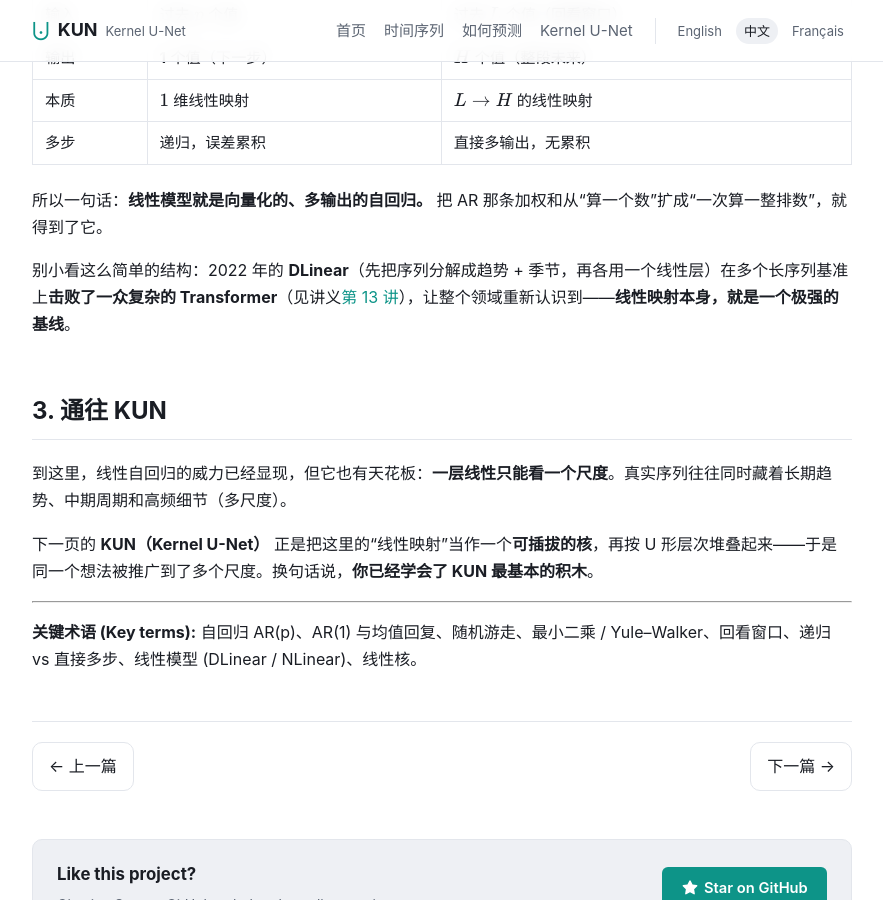
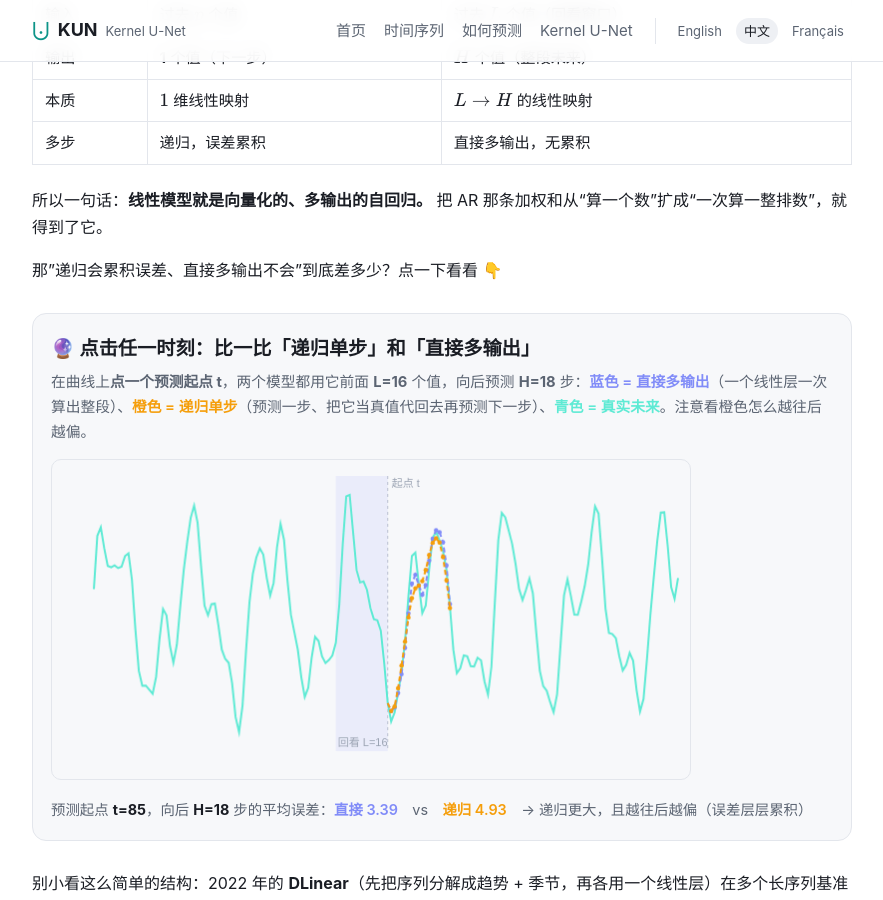
Before and after one commit to JiangYou2025/kun, a Jekyll site: the page built from zh/linear-autoregression.md, in a window 1280 px wide and 900 px high, scrolled down 3740 px. Shown: the whole window, without its empty margins (198-1081 px from the left). Built offline with Jekyll 4.4.1, drawn with Linux system fonts in a browser that asks for light colours; formulas are drawn with MathJax 3; comment, search, counter and statistics services are not loaded.

Commit message:
linear-autoregression: add interactive recursive-vs-direct multi-step forecast demo in section 2

```diff
--- a/zh/linear-autoregression.md
+++ b/zh/linear-autoregression.md
@@ -268,6 +268,129 @@ $$\hat{x}_{t+h} \;=\; \sum_{i=1}^{L} W_{h,i}\,x_{t-L+i} + b_h, \qquad h = 1, 2,
 
 所以一句话：**线性模型就是向量化的、多输出的自回归。** 把 AR 那条加权和从“算一个数”扩成“一次算一整排数”，就得到了它。
 
+那"递归会累积误差、直接多输出不会"到底差多少？点一下看看 👇
+
+<div class="game" markdown="0">
+<h3 style="margin-top:0">🔮 点击任一时刻：比一比「递归单步」和「直接多输出」</h3>
+<p class="hint">在曲线上<strong>点一个预测起点 t</strong>，两个模型都用它前面 <b>L=16</b> 个值，向后预测 <b>H=18</b> 步：<span style="color:#818cf8;font-weight:600">蓝色 = 直接多输出</span>（一个线性层一次算出整段）、<span style="color:#f59e0b;font-weight:600">橙色 = 递归单步</span>（预测一步、把它当真值代回去再预测下一步）、<span style="color:#5eead4;font-weight:600">青色 = 真实未来</span>。注意看橙色怎么越往后越偏。</p>
+
+<canvas id="ms-canvas" width="640" height="320" style="width:100%;max-width:640px;border-radius:10px;border:1px solid var(--border);background:var(--surface);cursor:crosshair"></canvas>
+<div id="ms-info" style="margin-top:10px;font-size:.9rem;color:var(--muted)"></div>
+
+<script>
+(function(){
+  var cv=document.getElementById('ms-canvas'); if(!cv) return;
+  var ctx=cv.getContext('2d'); var info=document.getElementById('ms-info');
+  var W=640,CH=320, ML=42,MR=12,MT=16,MB=28, PW=W-ML-MR, PH=CH-MT-MB;
+  var N=170, L=16, H=18, TAU=Math.PI*2;
+  var i,j,k,t,h;
+
+  // 一段两段不可公度周期 + 不规则项的序列：周期 23 比 L=16 长，单步模型无法完美拟合
+  var y=[];
+  for(t=0;t<N;t++){
+    var b=52+26*Math.sin(TAU*t/23)+13*Math.sin(TAU*t/9+0.6);
+    var irr=7*Math.sin(t*0.7)*Math.cos(t*0.27)+5*Math.sin(t*1.3+0.4);
+    y.push(b+irr);
+  }
+
+  function solve(A,b){
+    var nn=b.length,r,c,ii;
+    for(c=0;c<nn;c++){
+      var piv=c;
+      for(r=c+1;r<nn;r++) if(Math.abs(A[r][c])>Math.abs(A[piv][c])) piv=r;
+      var ta=A[c];A[c]=A[piv];A[piv]=ta; var tb=b[c];b[c]=b[piv];b[piv]=tb;
+      var d=A[c][c]; if(Math.abs(d)<1e-9) d=d<0?-1e-9:1e-9;
+      for(r=0;r<nn;r++){ if(r===c) continue; var fa=A[r][c]/d; for(ii=c;ii<nn;ii++) A[r][ii]-=fa*A[c][ii]; b[r]-=fa*b[c]; }
+    }
+    var x=[]; for(ii=0;ii<nn;ii++) x.push(b[ii]/A[ii][ii]); return x;
+  }
+  function fit(rows,tgt,m){   // 含轻微 ridge 的最小二乘
+    var A=[],bv=[],r,a,ii;
+    for(a=0;a<m;a++){ A.push(new Array(m).fill(0)); bv.push(0); }
+    for(r=0;r<rows.length;r++){ var fr=rows[r],tv=tgt[r];
+      for(a=0;a<m;a++){ for(ii=0;ii<m;ii++) A[a][ii]+=fr[a]*fr[ii]; bv[a]+=fr[a]*tv; } }
+    var md=0; for(a=1;a<m;a++) md+=A[a][a]; md/=(m-1);
+    for(a=1;a<m;a++) A[a][a]+=0.04*md;
+    return solve(A,bv);
+  }
+
+  // 单步 AR(L) —— 用于递归
+  var rA=[],tA=[];
+  for(t=L;t<N;t++){ var fr=[1]; for(k=1;k<=L;k++) fr.push(y[t-k]); rA.push(fr); tA.push(y[t]); }
+  var coefAR=fit(rA,tA,L+1);
+
+  // 直接多输出 —— 每个 horizon 各训一个线性模型（= 矩阵 W 的一行）
+  var coefDir=[];
+  for(h=1;h<=H;h++){
+    var rows=[],tg=[];
+    for(t=L-1;t+h<N;t++){ var fr=[1]; for(i=0;i<L;i++) fr.push(y[t-L+1+i]); rows.push(fr); tg.push(y[t+h]); }
+    coefDir.push(fit(rows,tg,L+1));
+  }
+
+  function recursive(o){
+    var hist=[]; for(k=0;k<L;k++) hist.push(y[o-k]);   // hist[0]=y[o]（滞后 1）
+    var out=[];
+    for(h=0;h<H;h++){ var s=coefAR[0]; for(k=1;k<=L;k++) s+=coefAR[k]*hist[k-1];
+      out.push(s); hist.unshift(s); hist.pop(); }
+    return out;
+  }
+  function direct(o){
+    var out=[];
+    for(h=1;h<=H;h++){ var c=coefDir[h-1],s=c[0]; for(i=0;i<L;i++) s+=c[i+1]*y[o-L+1+i]; out.push(s); }
+    return out;
+  }
+
+  var ymin=Math.min.apply(null,y), ymax=Math.max.apply(null,y), pad=(ymax-ymin)*0.08;
+  ymin-=pad; ymax+=pad;
+  function X(idx){ return ML+PW*idx/(N-1); }
+  function Y(v){ return MT+PH*(1-(v-ymin)/(ymax-ymin)); }
+
+  var o=Math.round(N*0.5);
+
+  function draw(){
+    ctx.clearRect(0,0,W,CH);
+    ctx.fillStyle='rgba(129,140,248,0.10)';ctx.fillRect(X(o-L+1),MT,X(o)-X(o-L+1),PH);
+    ctx.strokeStyle='rgba(150,160,180,0.6)';ctx.setLineDash([3,3]);ctx.lineWidth=1;
+    ctx.beginPath();ctx.moveTo(X(o),MT);ctx.lineTo(X(o),MT+PH);ctx.stroke();ctx.setLineDash([]);
+    ctx.fillStyle='#9aa3b2';ctx.font='11px sans-serif';
+    ctx.fillText('起点 t',X(o)+4,MT+11);
+    ctx.fillText('回看 L='+L,X(o-L+1)+2,MT+PH-5);
+
+    ctx.strokeStyle='#5eead4';ctx.lineWidth=2;ctx.beginPath();
+    for(i=0;i<N;i++){ var xx=X(i),yy=Y(y[i]); if(i===0)ctx.moveTo(xx,yy); else ctx.lineTo(xx,yy); }
+    ctx.stroke();
+
+    var dr=direct(o), rc=recursive(o);
+    function fc(arr,col){
+      ctx.strokeStyle=col;ctx.lineWidth=2;ctx.setLineDash([5,3]);ctx.beginPath();
+      ctx.moveTo(X(o),Y(y[o]));
+      for(h=1;h<=H;h++) ctx.lineTo(X(o+h),Y(arr[h-1]));
+      ctx.stroke();ctx.setLineDash([]);
+      for(h=1;h<=H;h++){ ctx.fillStyle=col;ctx.beginPath();ctx.arc(X(o+h),Y(arr[h-1]),2.2,0,TAU);ctx.fill(); }
+    }
+    fc(dr,'#818cf8'); fc(rc,'#f59e0b');
+
+    var maeD=0,maeR=0;
+    for(h=1;h<=H;h++){ var tv=y[o+h]; maeD+=Math.abs(dr[h-1]-tv); maeR+=Math.abs(rc[h-1]-tv); }
+    maeD/=H; maeR/=H;
+    info.innerHTML='预测起点 <strong style="color:var(--text)">t='+o+'</strong>，向后 <strong style="color:var(--text)">H='+H+'</strong> 步的平均误差：'+
+      '<span style="color:#818cf8;font-weight:600">直接 '+maeD.toFixed(2)+'</span>　vs　'+
+      '<span style="color:#f59e0b;font-weight:600">递归 '+maeR.toFixed(2)+'</span>'+
+      (maeR>maeD?'　→ 递归更大，且越往后越偏（误差层层累积）':'');
+  }
+
+  cv.addEventListener('click',function(e){
+    var rect=cv.getBoundingClientRect();
+    var cx=(e.clientX-rect.left)*(W/rect.width);
+    var idx=Math.round((cx-ML)/PW*(N-1));
+    if(idx<L-1)idx=L-1; if(idx>N-1-H)idx=N-1-H;
+    o=idx; draw();
+  });
+  draw();
+})();
+</script>
+</div>
+
 别小看这么简单的结构：2022 年的 **DLinear**（先把序列分解成趋势 + 季节，再各用一个线性层）在多个长序列基准上**击败了一众复杂的 Transformer**（见讲义[第 13 讲](../../course/13/)），让整个领域重新认识到——**线性映射本身，就是一个极强的基线**。
 
 ## 3. 通往 KUN
```
